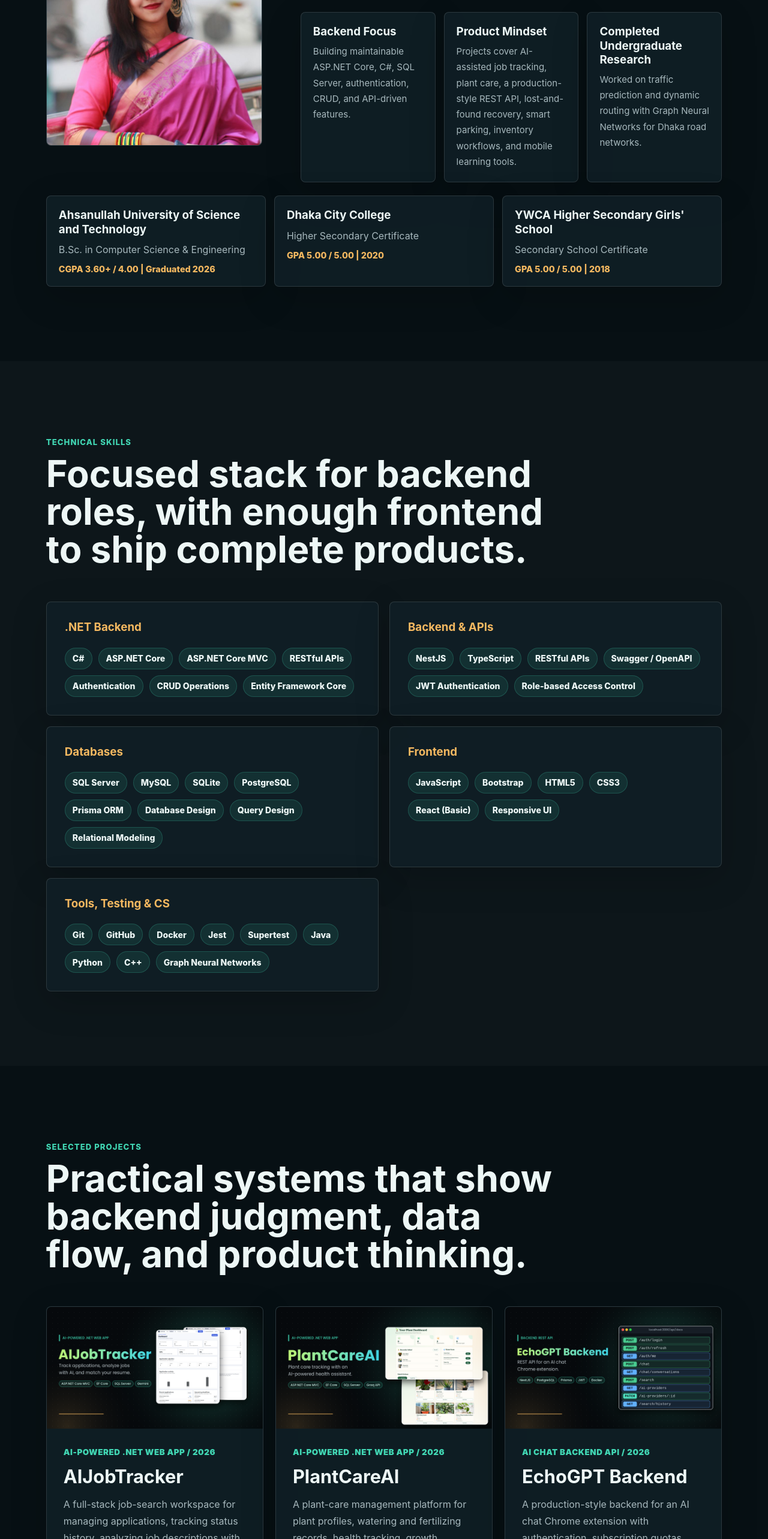
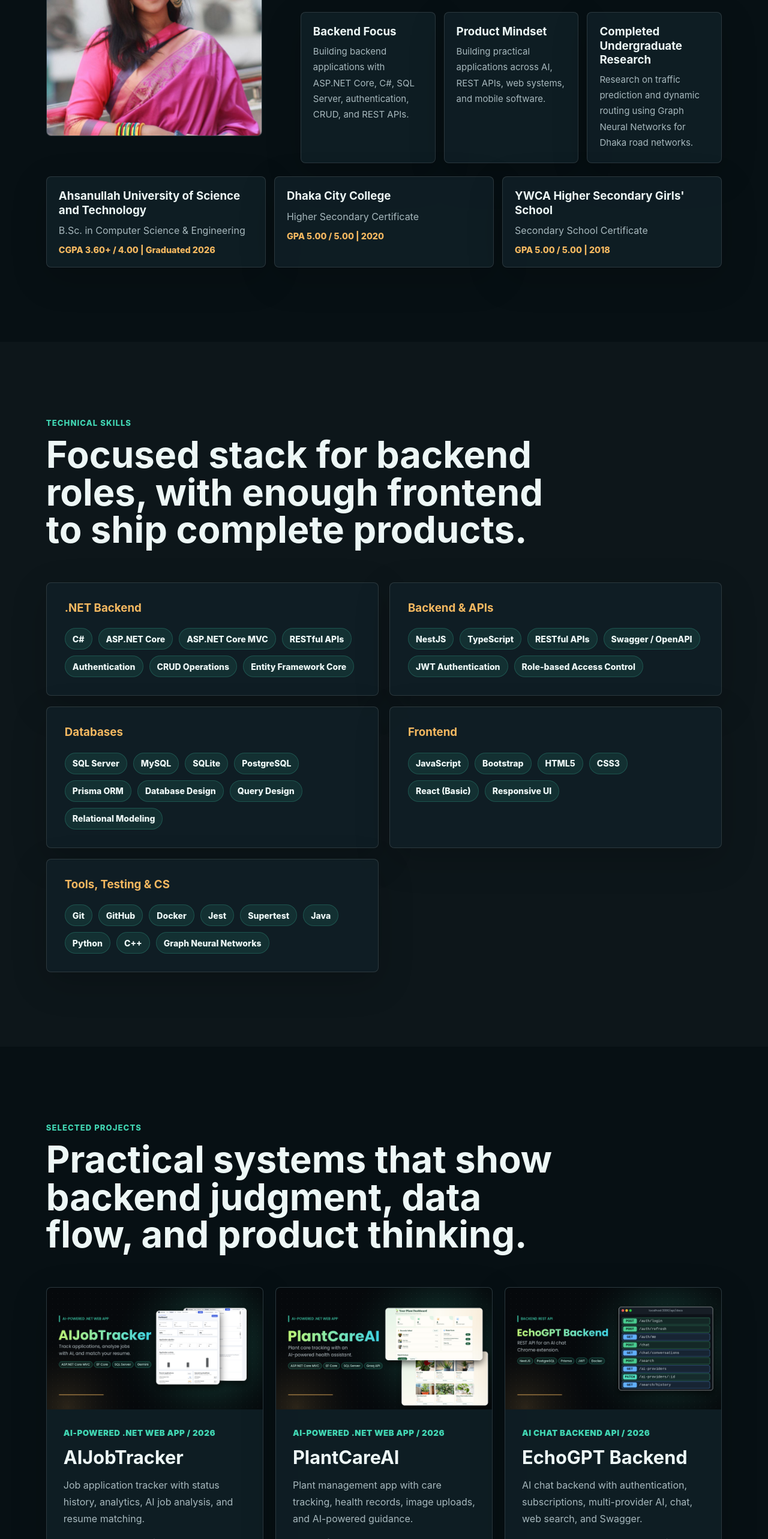
Before and after one commit to Tasmia-Hossain/Portfolio, a React (Create React App) app: page / in a window 1280 px wide. Shown: the part 1640-4206 px from the top of the page at 60% size. Built offline with nearby package versions, Linux system fonts and the light colour scheme.

Commit message:
Polish portfolio copy and shorten project descriptions

```diff
--- a/src/portfolioData.js
+++ b/src/portfolioData.js
@@ -44,15 +44,15 @@ export const heroMetrics = [
 export const highlights = [
   {
     title: "Backend Focus",
-    detail: "Building maintainable ASP.NET Core, C#, SQL Server, authentication, CRUD, and API-driven features.",
+    detail: "Building backend applications with ASP.NET Core, C#, SQL Server, authentication, CRUD, and REST APIs.",
   },
   {
     title: "Product Mindset",
-    detail: "Projects cover AI-assisted job tracking, plant care, a production-style REST API, lost-and-found recovery, smart parking, inventory workflows, and mobile learning tools.",
+    detail: "Building practical applications across AI, REST APIs, web systems, and mobile software.",
   },
   {
     title: "Completed Undergraduate Research",
-    detail: "Worked on traffic prediction and dynamic routing with Graph Neural Networks for Dhaka road networks.",
+    detail: "Research on traffic prediction and dynamic routing using Graph Neural Networks for Dhaka road networks.",
   },
 ];
 
@@ -109,7 +109,7 @@ export const projects = [
     year: "2026",
     category: "AI-powered .NET Web App",
     summary:
-      "A full-stack job-search workspace for managing applications, tracking status history, analyzing job descriptions with AI, and matching resumes to opportunities.",
+      "Job application tracker with status history, analytics, AI job analysis, and resume matching.",
     impact:
       "Demonstrates practical ASP.NET Core MVC development with authentication, user-specific data, analytics, EF Core persistence, and external AI integration.",
     keyFeatures: ["ASP.NET Core Identity", "CRUD & Search", "Dashboard Analytics", "AI Job Analysis", "Resume Matching"],
@@ -123,7 +123,7 @@ export const projects = [
     year: "2026",
     category: "AI-powered .NET Web App",
     summary:
-      "A plant-care management platform for plant profiles, watering and fertilizing records, health tracking, growth journals, and AI-powered care guidance.",
+      "Plant management app with care tracking, health records, image uploads, and AI-powered guidance.",
     impact:
       "Shows full-stack ASP.NET Core development with Identity, user-specific data isolation, file uploads, relational data modeling, and external AI API integration.",
     keyFeatures: ["ASP.NET Core Identity", "Plant & Care CRUD", "Image Uploads", "Health Tracking", "AI Health Assistant"],
@@ -137,7 +137,7 @@ export const projects = [
     year: "2026",
     category: "AI Chat Backend API",
     summary:
-      "A production-style backend for an AI chat Chrome extension with authentication, subscription quotas, multi-provider AI management, chat, cached web search, admin analytics, and Swagger documentation.",
+      "AI chat backend with authentication, subscriptions, multi-provider AI, chat, web search, and Swagger.",
     impact:
       "Demonstrates modular API architecture with NestJS, PostgreSQL, Prisma, JWT access and refresh tokens, RBAC, encrypted provider keys, rate limiting, request validation, caching, Docker, and automated tests.",
     keyFeatures: ["JWT + Refresh Tokens", "RBAC & Subscriptions", "AI Provider Management", "Chat & Search Caching", "Rate Limiting & Validation", "Swagger / OpenAPI", "Automated Tests"],
@@ -151,7 +151,7 @@ export const projects = [
     year: "2025",
     category: ".NET Full-stack Web App",
     summary:
-      "A recovery platform with authentication, image-based matching, advanced search, SMTP email alerts, and structured item recovery workflows.",
+      "Lost-and-found platform with authentication, image matching, search, email alerts, and recovery workflows.",
     impact:
       "Shows backend ownership across domain modeling, user flows, notification logic, and SQL Server-backed data access.",
     keyFeatures: ["Authentication", "CRUD", "SQL Server", "Responsive UI", "Email Notifications"],
@@ -165,7 +165,7 @@ export const projects = [
     year: "2024",
     category: "Marketplace Platform",
     summary:
-      "A parking discovery and booking system with map-based search, subscription contracts, reviews, admin tools, and payment history.",
+      "Parking discovery and booking platform with maps, subscriptions, reviews, and admin tools.",
     impact:
       "Built around real user roles, search workflows, transaction history, and operational admin visibility.",
     keyFeatures: ["CRUD", "Role-based Access", "Responsive UI", "Search", "Admin Dashboard"],
@@ -179,7 +179,7 @@ export const projects = [
     year: "2024",
     category: "Management System",
     summary:
-      "A food-industry inventory application with admin, client, and supplier access plus product management and reporting.",
+      "Inventory management system with role-based access, product management, and reporting.",
     impact:
       "Demonstrates CRUD-heavy workflow design, relational data handling, role separation, and business reporting.",
     keyFeatures: ["CRUD", "Role-based Access", "MySQL", "Responsive UI", "Reports"],
@@ -193,7 +193,7 @@ export const projects = [
     year: "2023",
     category: "Cross-platform Game",
     summary:
-      "A Sudoku app with puzzle generation, difficulty modes, save/resume, SQLite persistence, timer, counters, and tutorials.",
+      "Cross-platform Sudoku app with puzzle generation, save/resume, SQLite persistence, and tutorials.",
     impact:
       "Highlights mobile state management, persistence, algorithmic logic, and a polished user-facing experience.",
     keyFeatures: ["SQLite", "Save and Resume", "Puzzle Generation", "Responsive UI", "Local Storage"],
```
